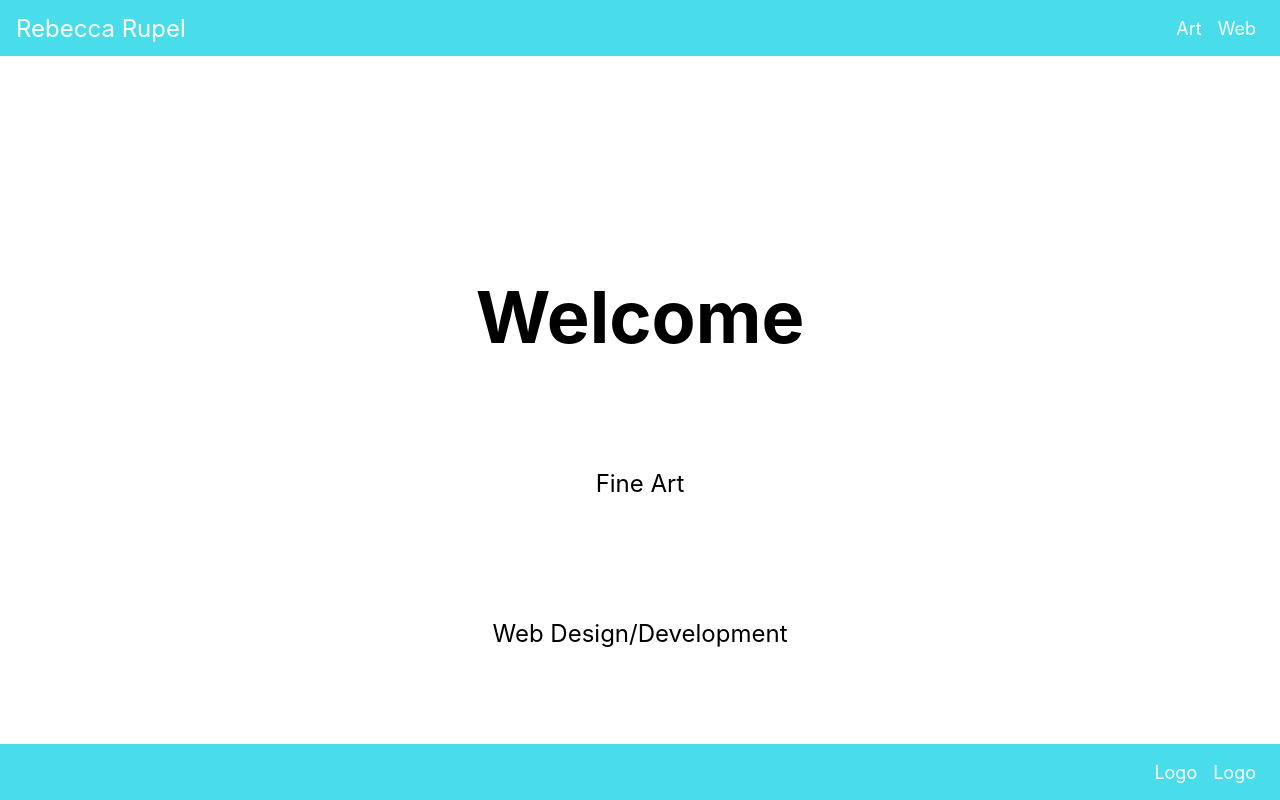
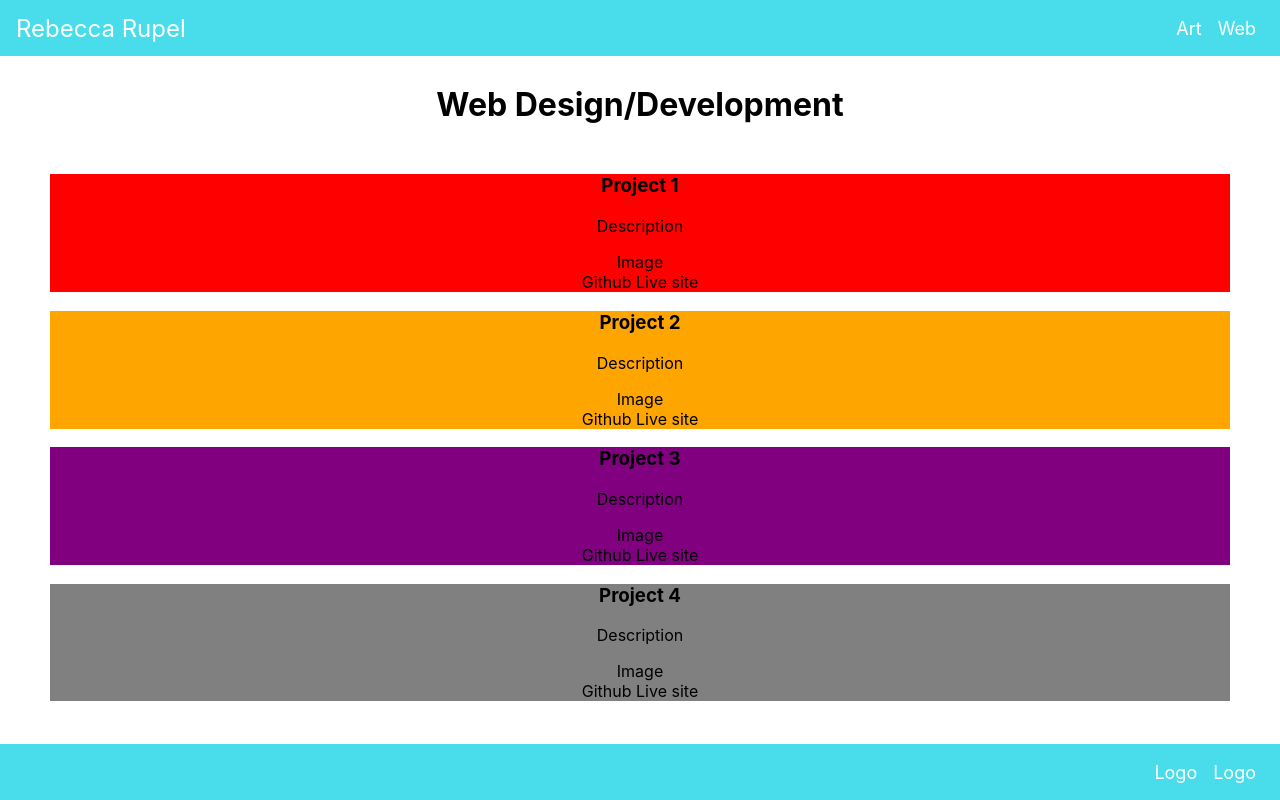
Before and after one commit to beccaww/portfolio, a React (Create React App) app: page /webdesdev in a window 1280 px wide. Shown: the top 800 px of the page. Built offline with nearby package versions, Linux system fonts and the light colour scheme.

Commit message:
fix routing, layout for web

```diff
--- a/src/App.js
+++ b/src/App.js
@@ -1,5 +1,6 @@
 import React from 'react';
 import './App.css';
+import {Link} from 'react-router-dom';
 import LandingPage from './components/landing-page';
 import Navbar from './components/navbar';
 import Footer from './components/footer';
@@ -36,7 +37,7 @@ backdropClickHandler = () => {
           {backdrop}
         </div>
         <main style={{marginTop: '64px'}}>
-          <LandingPage />
+          {/* <Link to="/home">Welcome</Link><LandingPage /> */}
         </main>
         <Footer />
       </div>
--- a/src/components/navbar.js
+++ b/src/components/navbar.js
@@ -9,7 +9,7 @@ const Navbar = props => (
             <div className="navbar_toggle_button">
                 <DrawerToggleButton click={props.drawerClickHandler}/>
             </div>
-            <div className="navbar_logo"><a href="/">Rebecca Rupel</a></div>
+            <div className="navbar_logo"><a href="/home">Rebecca Rupel</a></div>
             <div className="spacer"></div>
             <div className="navbar_navitems">
                 <ul>
--- a/src/components/webd&d.css
+++ b/src/components/webd&d.css
@@ -0,0 +1,41 @@
+html, body {
+    text-align: center;
+}
+
+.container {
+    display: grid;
+    grid-template-columns: 40px 50px auto 50px 40px;
+    grid-template-rows: 25% 100px auto;
+    grid-column-gap: 10px;
+    grid-row-gap: 15px;
+}
+
+.web-title {
+    grid-column: 1 / 5;
+    grid-row: 1 / 2;
+ }
+
+
+.grid2x2 {
+    grid-column: 2 / 5;
+    grid-row-start: 2 / 3;
+    min-height: 300px;
+}
+
+.Project {
+    padding: 25px;
+    font-size: 3rem;
+}
+
+  .Project1 {
+      background-color: red;
+    }
+  .Project2 {
+      background-color: orange;
+    }
+  .Project3 {
+      background-color: purple;
+    }
+  .Project4 {
+      background-color: grey;
+    }
--- a/src/components/webd&d.js
+++ b/src/components/webd&d.js
@@ -5,9 +5,9 @@ import './webd&d.css';
 class WebPage extends React.Component {
     render() {
         return (
-            <div>
-                <h1>Web Design/Development</h1>
-                <main>
+            <div className="container">
+                <main className="grid2x2">
+                <h1 className="web-title" style={{marginBottom: "50px"}}>Web Design/Development</h1>
                     <div className="Project1">
                         <h3>Project 1</h3>
                         <p>Description</p>
--- a/src/index.js
+++ b/src/index.js
@@ -1,15 +1,17 @@
 import React from 'react'
 import ReactDOM from 'react-dom'
 import './index.css'
-import { Route, Link, BrowserRouter as Router } from 'react-router-dom'
+import { Route, BrowserRouter as Router } from 'react-router-dom'
 import App from './App'
 import * as serviceWorker from './serviceWorker';
 import WebPage from './components/webd&d';
+import LandingPage from './components/landing-page';
 
 const routing = (
     <Router>
       <div>
         <Route path="/" component={App} />
+        <Route path="/home" component={LandingPage} />
         <Route path="/webdesdev" component={WebPage} />
       </div>
     </Router>
```
